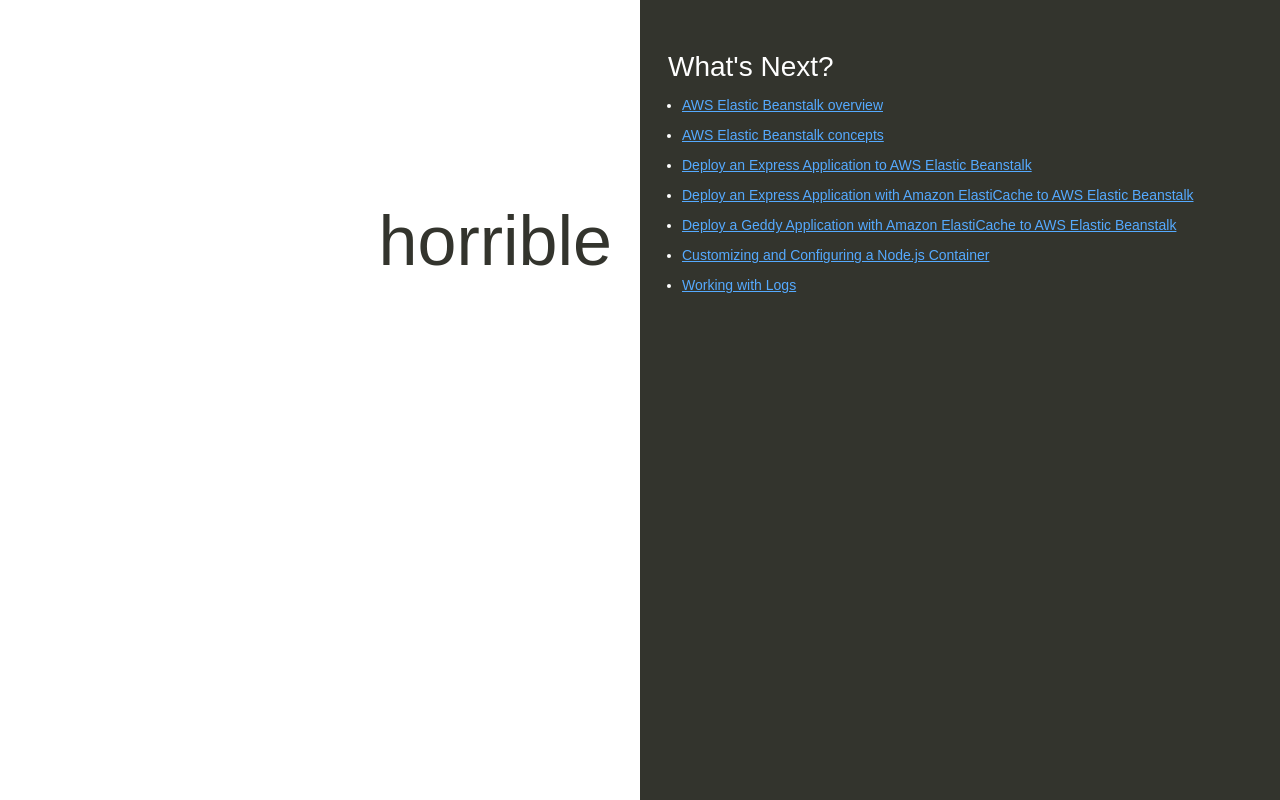
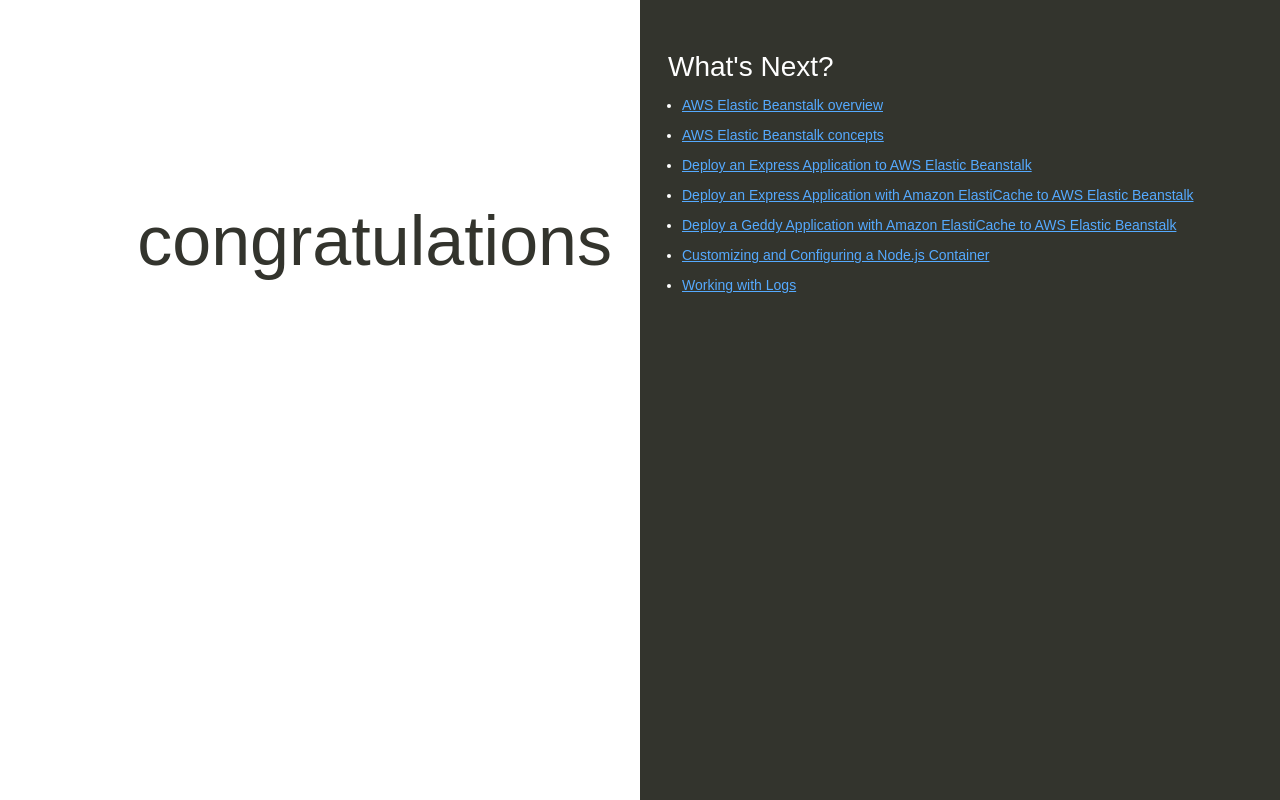
Before and after one commit to Henrynyarko/my-nodejs-app, a website: page index.html in a window 1280 px wide. Drawn offline with Linux system fonts and the light colour scheme.

Commit message:
Update index.html

```diff
--- a/index.html
+++ b/index.html
@@ -74,7 +74,7 @@
   </head>
   <body>
     <div class="textColumn">
-      <h1>horrible</h1>
+      <h1>congratulations</h1>
       <p>Your first AWS Elastic Beanstalk Node.js application is now running on your own dedicated environment in the AWS Cloud</p>
     </div>
     <div class="linksColumn">
```
